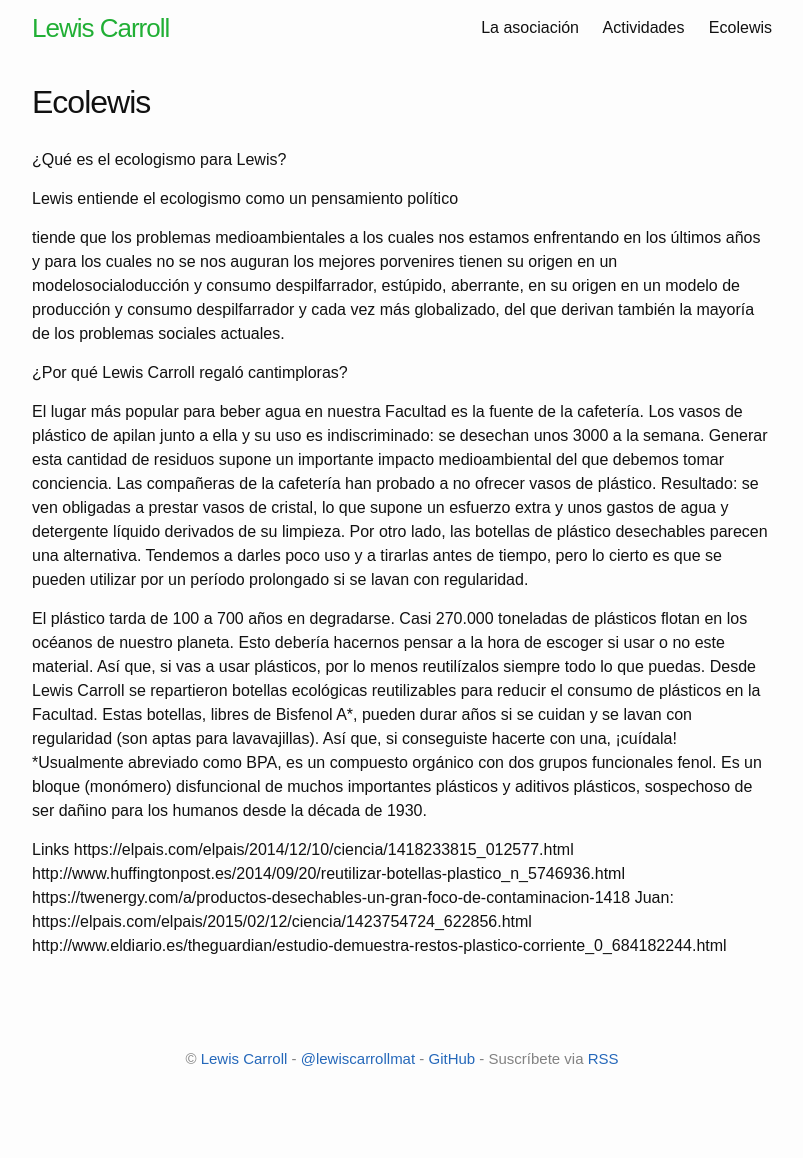
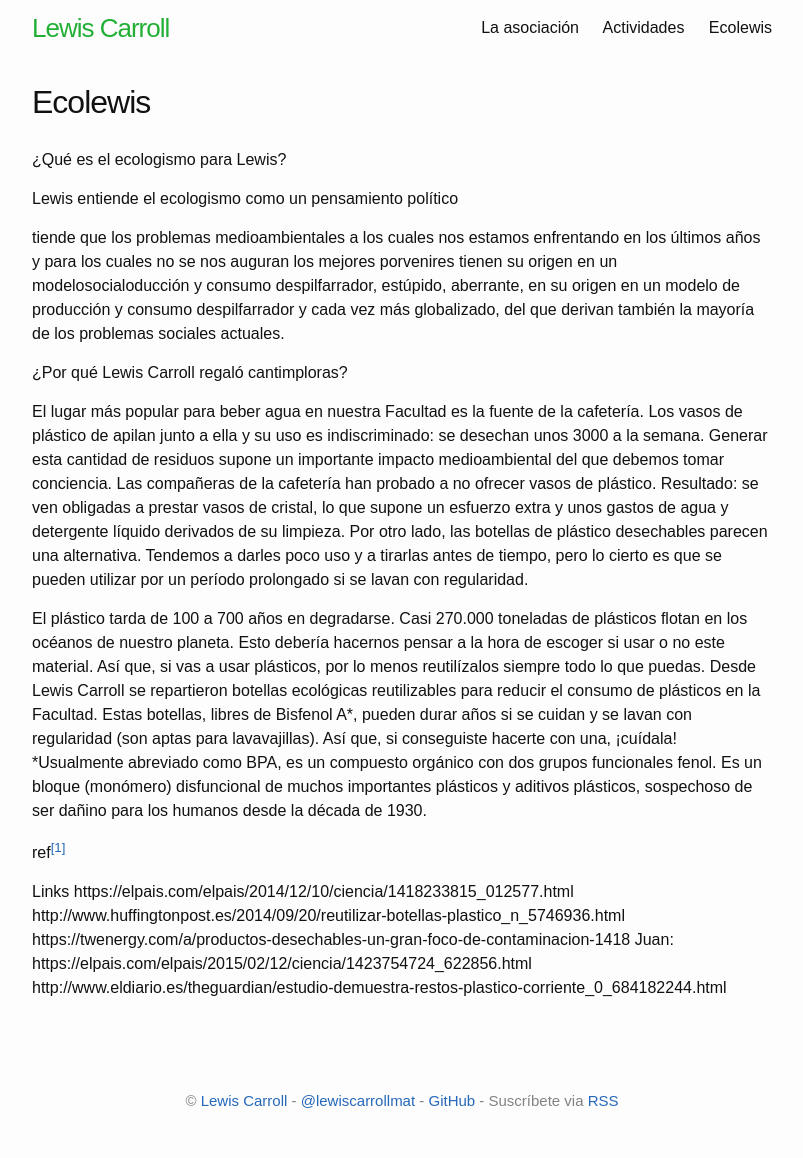
Before and after one commit to lewiscarroll/lewiscarroll.github.io, a Jekyll site: the page built from ecolewis.md, in a window 1280 px wide. Shown: the whole page, without its empty margins (238-1041 px from the left). Built offline with Jekyll 4.4.1, drawn with Linux system fonts in a browser that asks for light colours; before the commit the page ends 1116 px from its top, so only the background shows below that.

Commit message:
Update ecolewis.md

```diff
--- a/ecolewis.md
+++ b/ecolewis.md
@@ -22,9 +22,10 @@
 Desde Lewis Carroll se repartieron botellas ecológicas reutilizables para reducir el consumo de plásticos en la Facultad. Estas botellas, libres de Bisfenol A*, pueden durar años si se cuidan y se lavan con regularidad (son aptas para lavavajillas). Así que, si conseguiste hacerte con una, ¡cuídala!
 *Usualmente abreviado como BPA, es un compuesto orgánico con dos grupos funcionales fenol. Es un bloque (monómero) disfuncional de muchos importantes plásticos y aditivos plásticos, sospechoso de ser dañino para los humanos desde la década de 1930.
 
+ref<sup>[[1]](#test)</sup>
 
 Links
-https://elpais.com/elpais/2014/12/10/ciencia/1418233815_012577.html
+https://elpais.com/elpais/2014/12/10/ciencia/1418233815_012577.html <a name="test"></a>
 http://www.huffingtonpost.es/2014/09/20/reutilizar-botellas-plastico_n_5746936.html
 https://twenergy.com/a/productos-desechables-un-gran-foco-de-contaminacion-1418
 Juan:
```
